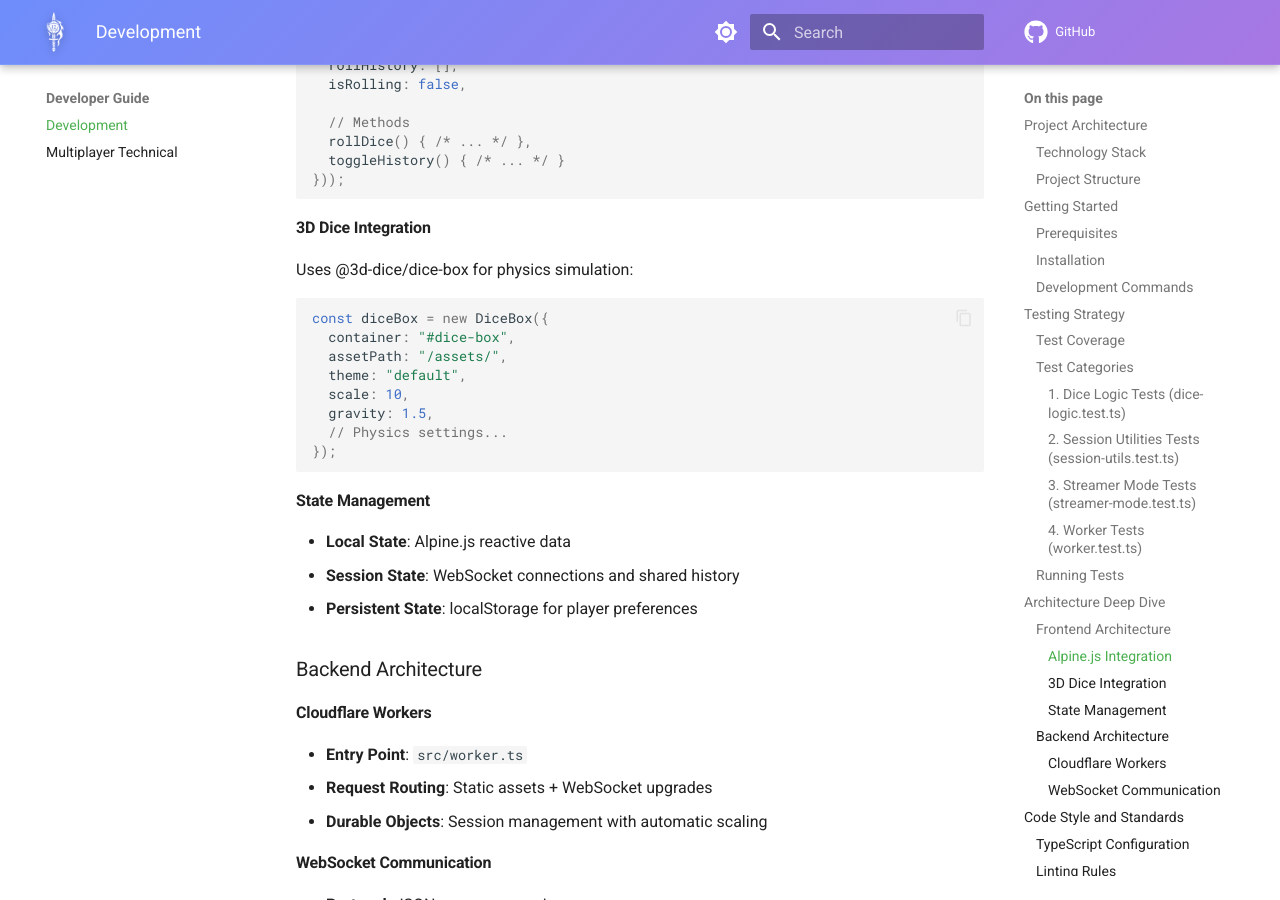
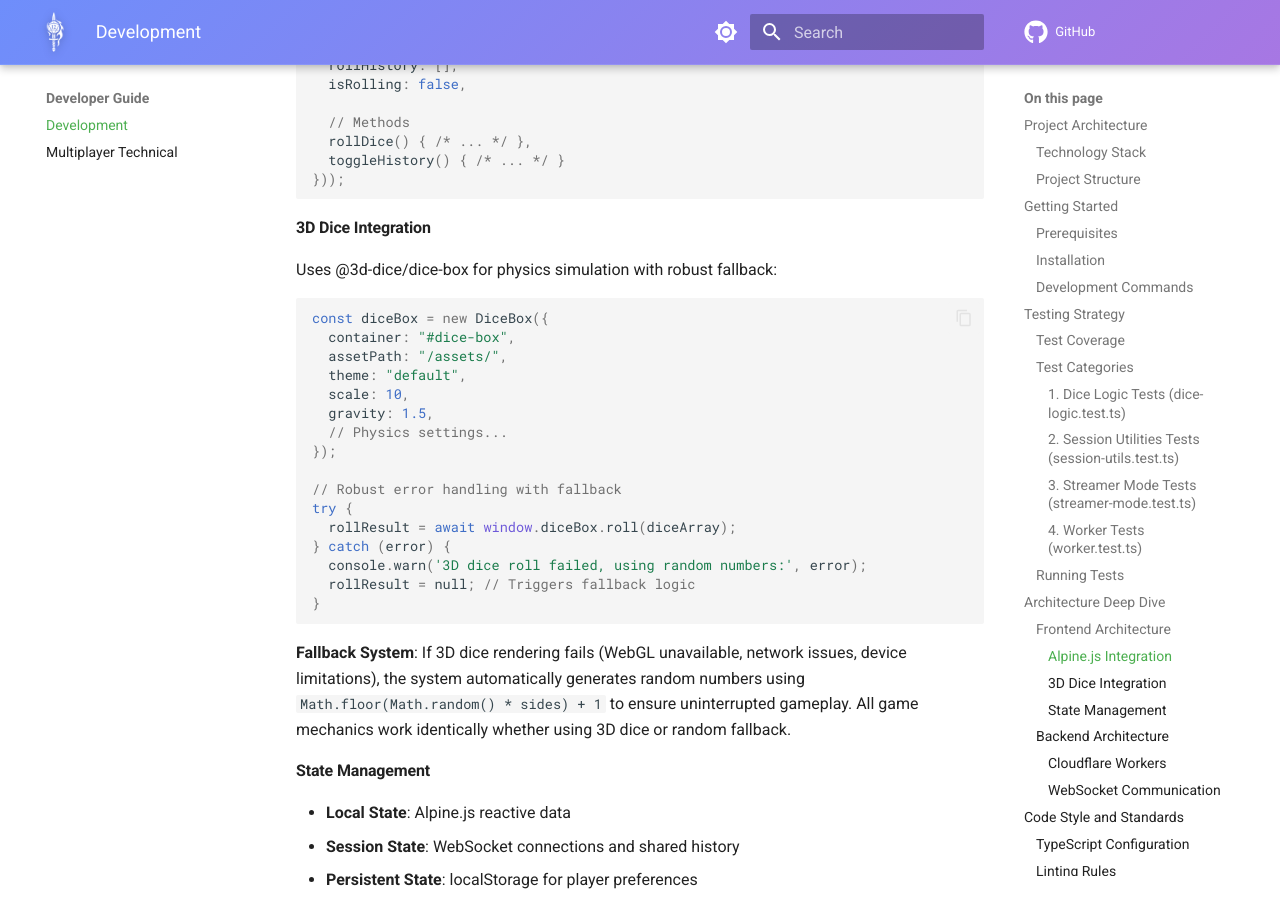
Before and after one commit to SmileyChris/daggerdice, an MkDocs documentation site: the page built from docs/development.md, in a window 1280 px wide and 900 px high, scrolled down 4504 px. Built offline with MkDocs 1.6.1 and Material for MkDocs 9.7.7, drawn with Linux system fonts in a browser that asks for light colours; comment, search, counter and statistics services are not loaded.

Commit message:
Implement robust random fallback for failed 3D dice rolls
- Add try-catch error handling around all diceBox.roll() calls
- Generate random numbers instead of defaulting to 0 when 3D dice fail
- Consistent fallback across check, damage, and GM roll types
- Add console logging for debugging when fallback is used
- Update documentation to reflect improved error handling
- All game mechanics work identically with 3D or random dice

````diff
--- a/docs/development.md
+++ b/docs/development.md
@@ -192,7 +192,7 @@ Alpine.data('diceRoller', () => ({
 ```
 
 #### 3D Dice Integration
-Uses @3d-dice/dice-box for physics simulation:
+Uses @3d-dice/dice-box for physics simulation with robust fallback:
 
 ```typescript
 const diceBox = new DiceBox({
@@ -203,7 +203,17 @@ const diceBox = new DiceBox({
   gravity: 1.5,
   // Physics settings...
 });
+
+// Robust error handling with fallback
+try {
+  rollResult = await window.diceBox.roll(diceArray);
+} catch (error) {
+  console.warn('3D dice roll failed, using random numbers:', error);
+  rollResult = null; // Triggers fallback logic
+}
 ```
+
+**Fallback System**: If 3D dice rendering fails (WebGL unavailable, network issues, device limitations), the system automatically generates random numbers using `Math.floor(Math.random() * sides) + 1` to ensure uninterrupted gameplay. All game mechanics work identically whether using 3D dice or random fallback.
 
 #### State Management
 - **Local State**: Alpine.js reactive data
````
Also changed, not shown: CLAUDE.md (+3 -1 lines), docs/features.md (+3 -1 lines), 1 other file.
